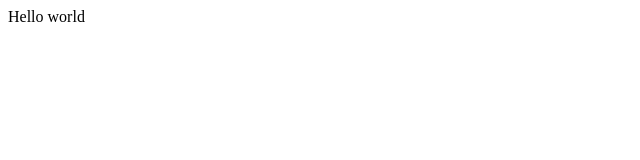
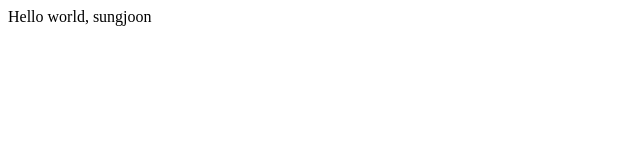
Before and after one commit to sungjoon/opentutorials-sungjoon, a plain HTML site: page index.html in a window 1280 px wide. Shown: the full height of the page, 0-640 px from the left. Drawn offline with Linux system fonts and the light colour scheme.

Commit message:
change index.html

```diff
--- a/index.html
+++ b/index.html
@@ -19,6 +19,6 @@
     </head>
 
     <body>
-        Hello world
+        Hello world, sungjoon
     </body>
 </html>
```
